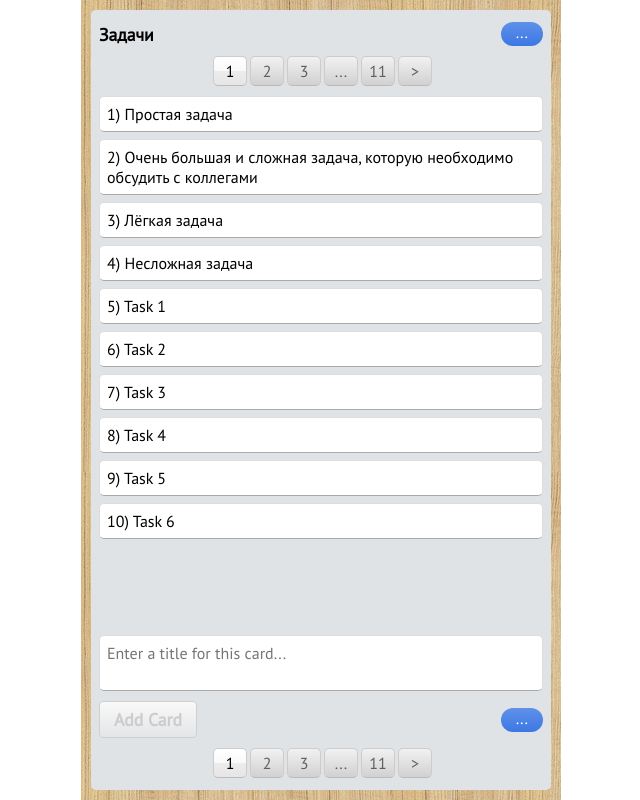
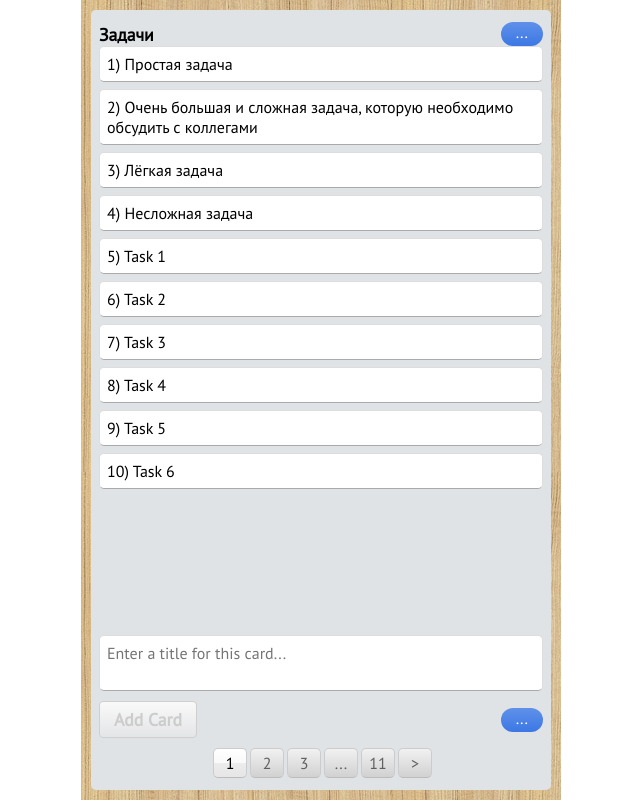
Before and after one commit to SQLPowerUser/kt-team, a plain HTML site: page Todo List (simple)/index.html in a window 1280 px wide. Shown: the whole page, without its empty margins (319-959 px from the left). Drawn offline with Linux system fonts and the light colour scheme.

Commit message:
Update index.html

```diff
--- a/Todo List (simple)/index.html
+++ b/Todo List (simple)/index.html
@@ -22,8 +22,6 @@
 				<p class="bold-1-1">Задачи</p>
 				<p :class="['cmd-ellipsis', {'b-red': showEdit}]" @click="showEdit = !showEdit">...</p>
 			</div>
-
-			<navigation></navigation>
 
 			<div class="central-part space-b">
 				<ol>
```
